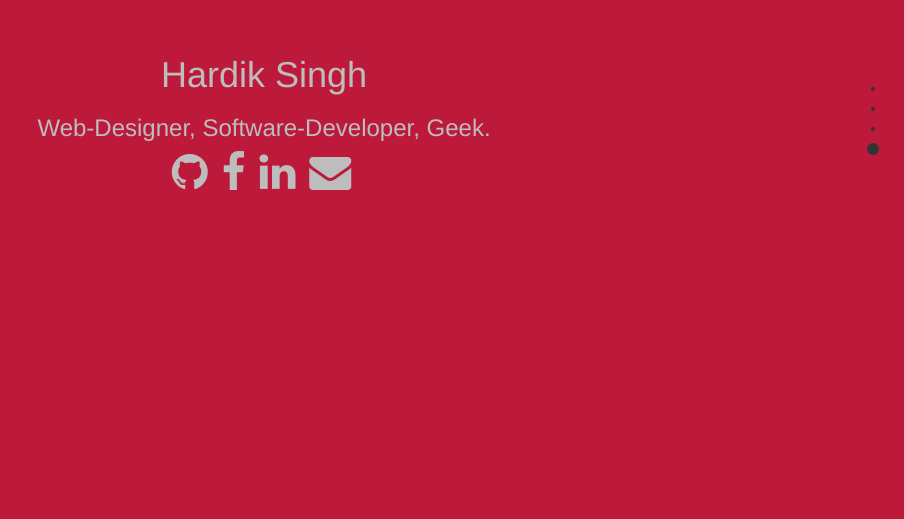
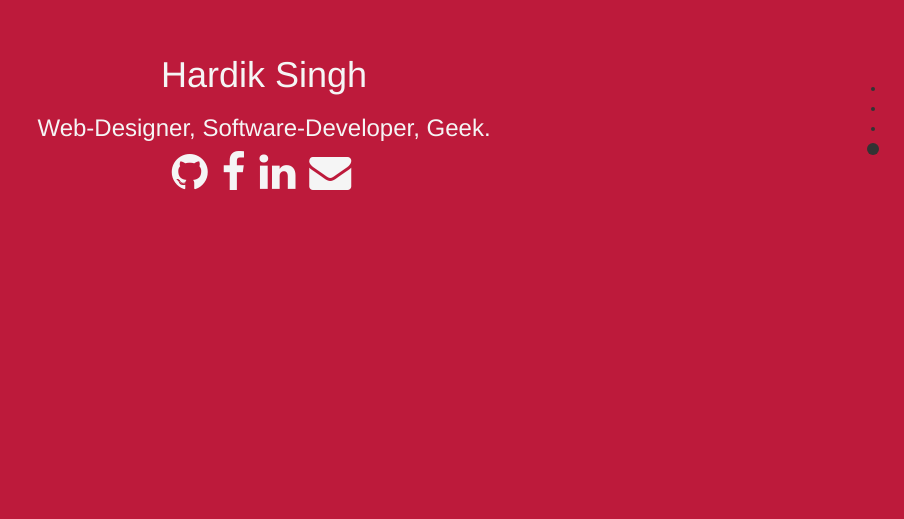
Before and after one commit to shad0w1999/shad0w1999.github.io, a plain HTML site: page index.html in a window 1280 px wide. Shown: the part 281-800 px from the top of the page, without its empty margins (376-1280 px from the left). Drawn offline with Linux system fonts and the light colour scheme.

Commit message:
Change font color

```diff
--- a/css/style.css
+++ b/css/style.css
@@ -1,14 +1,14 @@
 a:link {
-    color: #BDBDBD;
+    color: whitesmoke;
 }
 a:visited {
-    color: #BDBDBD;
+    color: whitesmoke;
 }
 a:hover {
-    color: #BDBDBD;
+    color: whitesmoke;
 }
 a:active {
-    color: #BDBDBD;
+    color: whitesmoke;
 }
 #fullpage{
   width: 100%;
@@ -20,5 +20,5 @@ a:active {
     display: none;
 }
 #section1{
-  color: #BDBDBD;
+  color: whitesmoke;
 }
```
